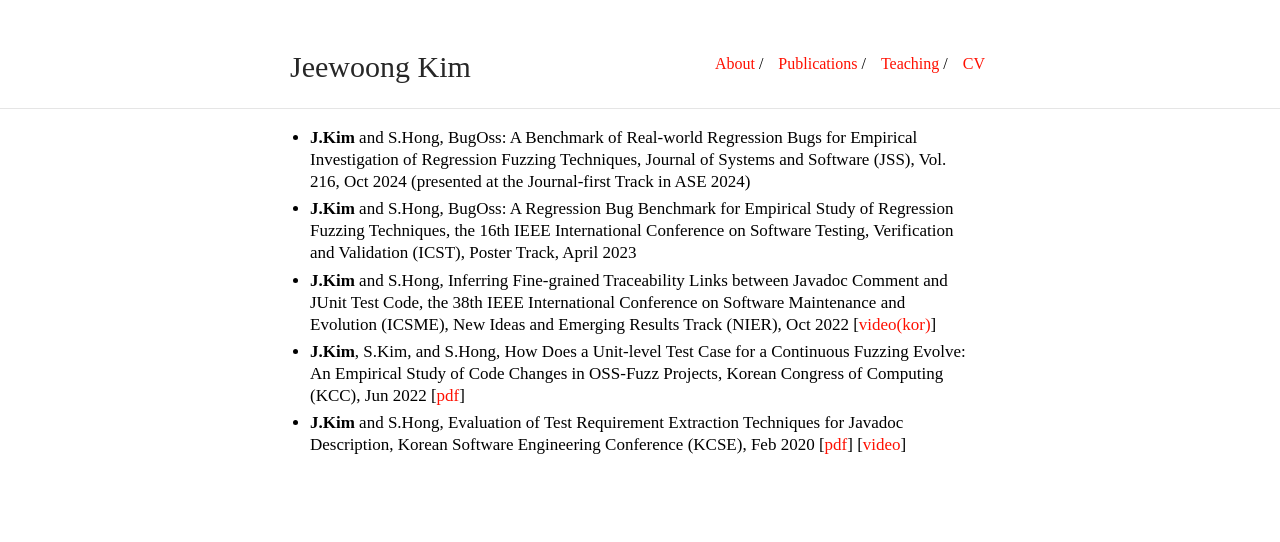
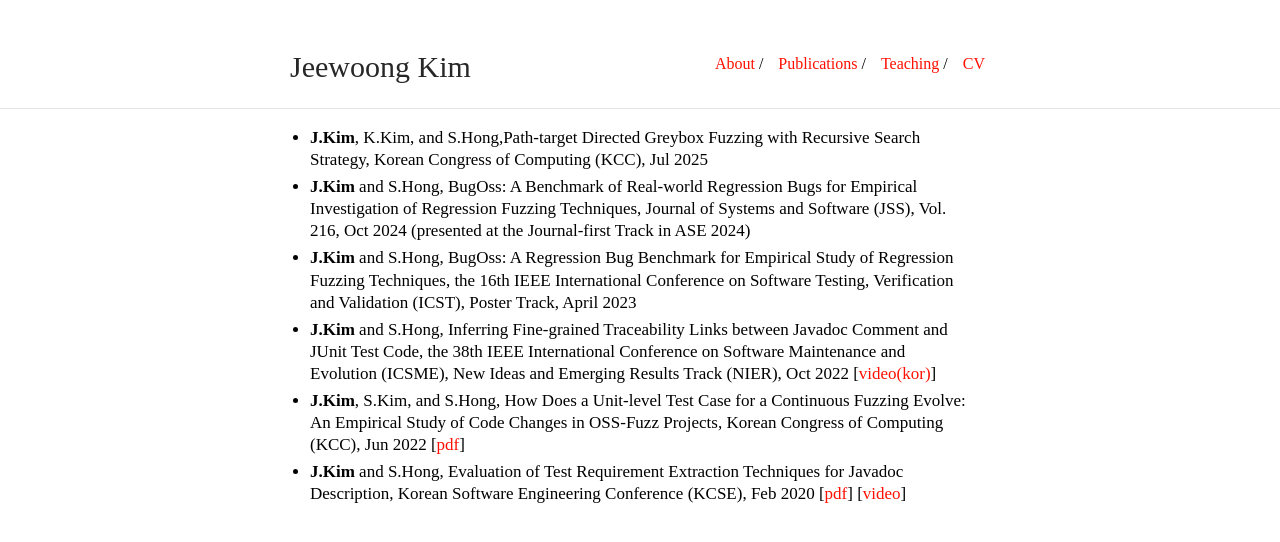
Before and after one commit to JeewoongKim/jeewoongkim.github.io, a Jekyll site: the page built from publications.md, in a window 1280 px wide. Shown: the top 542 px of the page. Built offline with Jekyll 4.4.1, drawn with Linux system fonts in a browser that asks for light colours.

Commit message:
Update publication

```diff
--- a/publications.md
+++ b/publications.md
@@ -2,6 +2,7 @@
 layout: default
 title: Publications
 ---
+- **J.Kim**, K.Kim, and S.Hong,Path-target Directed Greybox Fuzzing with Recursive Search Strategy, Korean Congress of Computing (KCC), Jul 2025
 - **J.Kim** and S.Hong, BugOss: A Benchmark of Real-world Regression Bugs for Empirical Investigation of Regression Fuzzing Techniques, Journal of Systems and Software (JSS), Vol. 216, Oct 2024 (presented at the Journal-first Track in ASE 2024)
 - **J.Kim** and S.Hong, BugOss: A Regression Bug Benchmark for Empirical Study of Regression Fuzzing Techniques, the 16th IEEE International Conference on Software Testing, Verification and Validation (ICST), Poster Track, April 2023
 - **J.Kim** and S.Hong, Inferring Fine-grained Traceability Links between Javadoc Comment and JUnit Test Code, the 38th IEEE International Conference on Software Maintenance and Evolution (ICSME), New Ideas and Emerging Results Track (NIER), Oct 2022 \[[video(kor)](https://youtu.be/cYSnoM7Z9hc)\]
```
